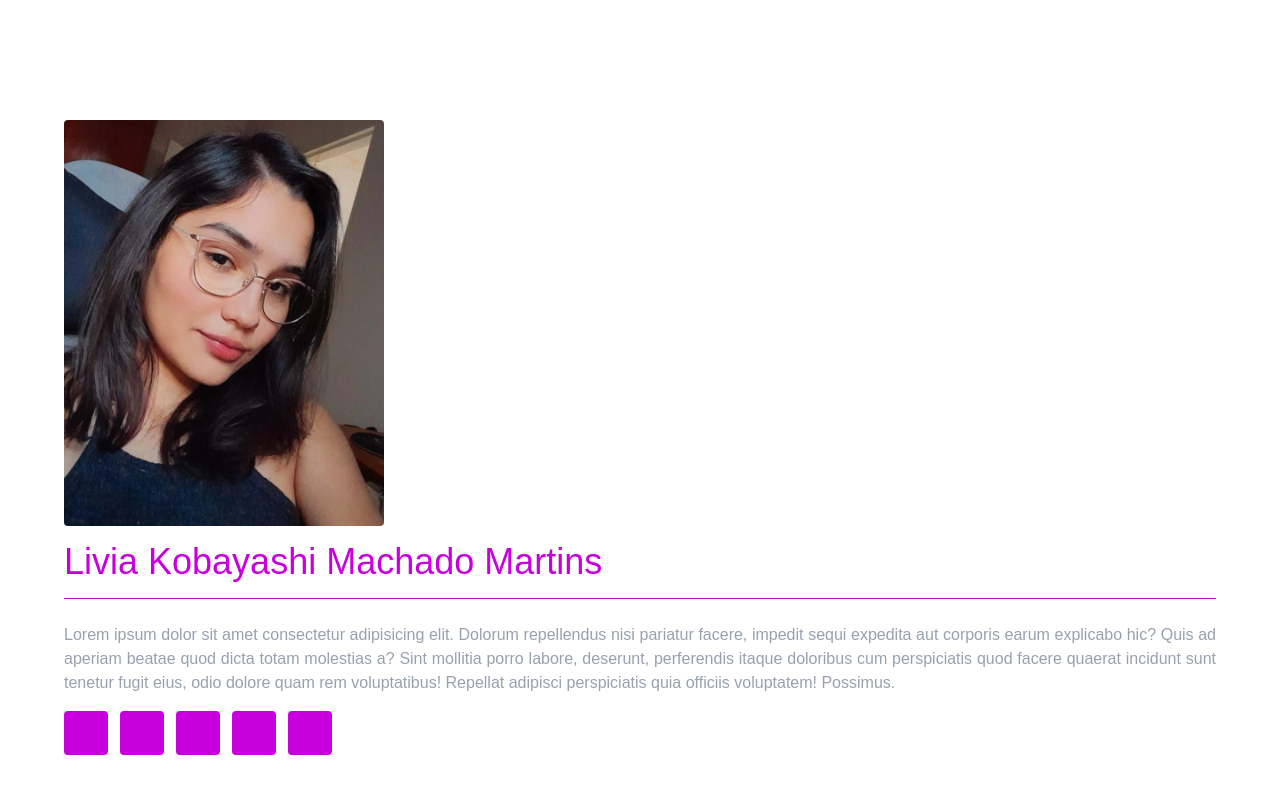
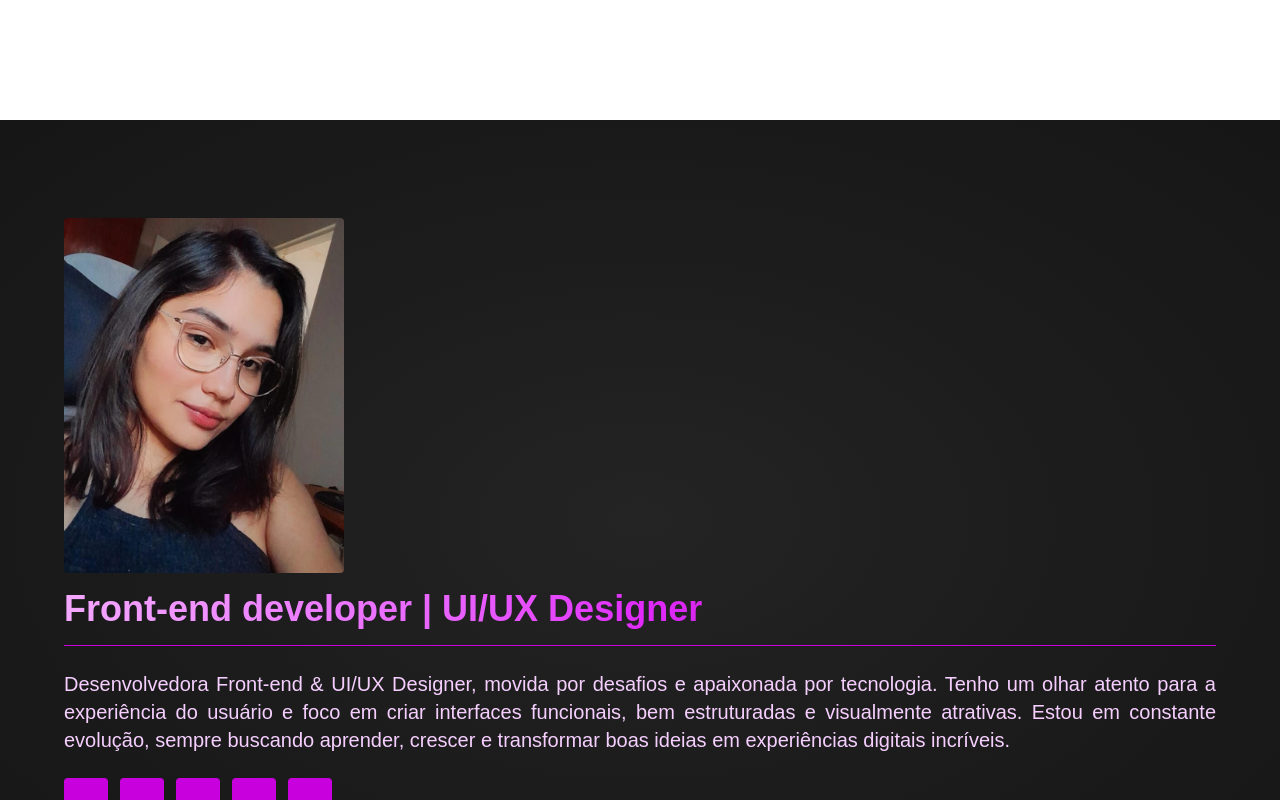
Before and after one commit to liviakobayashii/portfolio, a Next.js app: page / in a window 1280 px wide. Shown: the part 800-1600 px from the top of the page. Built offline with nearby package versions, Linux system fonts and the light colour scheme; some icons are missing.

Commit message:
update: estilização da seção sobre mim

```diff
--- a/src/components/about-me.tsx
+++ b/src/components/about-me.tsx
@@ -2,23 +2,22 @@ import Social from "./icons/social";
 
 export default function AboutMe() {
   return (
-    <section className="flex flex-col gap-6 justify-center items-center my-30">
+    <section className="flex flex-col gap-6 justify-center items-center my-30 h-screen bg-radial from-[#242424] via-[#1c1c1c] to-[#161616]">
       <div className="flex flex-col gap-4 w-6xl">
-        <img src="perfil.jpg" alt="Minha foto" className="w-80 rounded-sm" />
-        <h2 className="text-4xl text-fuchsia-600">
-          Livia Kobayashi Machado Martins
+        <img src="perfil.jpg" alt="Minha foto" className="w-70 rounded-sm" />
+        <h2 className="text-4xl bg-gradient-to-r from-fuchsia-300 via-fuchsia-500 to-fuchsia-800 bg-clip-text text-transparent font-bold">
+          Front-end developer | UI/UX Designer
         </h2>
         <hr className="text-fuchsia-600" />
       </div>
-      <div className="flex flex-col gap-4 w-6xl">
-        <p className="text-justify text-gray-400">
-          Lorem ipsum dolor sit amet consectetur adipisicing elit. Dolorum
-          repellendus nisi pariatur facere, impedit sequi expedita aut corporis
-          earum explicabo hic? Quis ad aperiam beatae quod dicta totam molestias
-          a? Sint mollitia porro labore, deserunt, perferendis itaque doloribus
-          cum perspiciatis quod facere quaerat incidunt sunt tenetur fugit eius,
-          odio dolore quam rem voluptatibus! Repellat adipisci perspiciatis quia
-          officiis voluptatem! Possimus.
+      <div className="flex flex-col gap-6 w-6xl">
+        <p className="text-justify text-fuchsia-200 text-xl">
+          Desenvolvedora Front-end & UI/UX Designer, movida por desafios e
+          apaixonada por tecnologia. Tenho um olhar atento para a experiência do
+          usuário e foco em criar interfaces funcionais, bem estruturadas e
+          visualmente atrativas. Estou em constante evolução, sempre buscando
+          aprender, crescer e transformar boas ideias em experiências digitais
+          incríveis.
         </p>
         <Social />
       </div>
```
